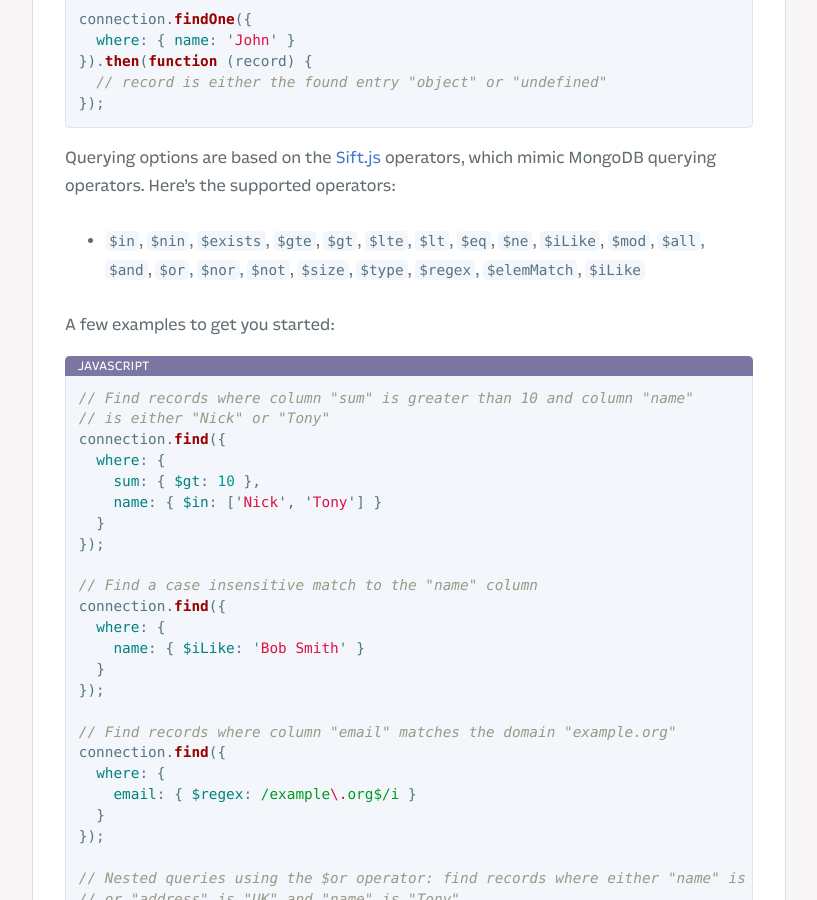
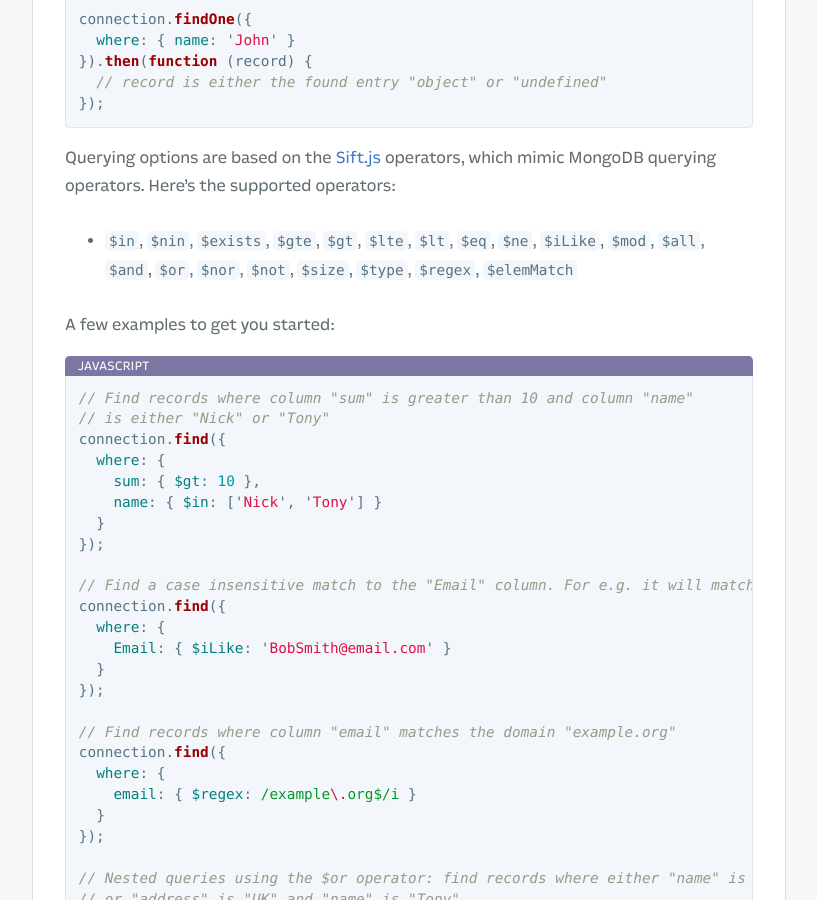
Before and after one commit to Fliplet/fliplet-cli, a Jekyll site: the page built from docs/API/fliplet-datasources.md, in a window 1280 px wide and 900 px high, scrolled down 4585 px. Shown: the whole window, without its empty margins (254-1071 px from the left). Built offline with Jekyll 4.4.1, drawn with Linux system fonts in a browser that asks for light colours; nearby versions of some CDN libraries; our own code applies the rules of GitHub Pages for plain Markdown files; library files that are not in the unit come from our copies; comment, search, counter and statistics services are not loaded; a style sheet for code colours, icons or effects is not loaded.

Commit message:
Update fliplet-datasources.md
Updated based on requested comments.

```diff
--- a/docs/API/fliplet-datasources.md
+++ b/docs/API/fliplet-datasources.md
@@ -159,7 +159,7 @@ connection.findOne({
 
 Querying options are based on the [Sift.js](https://github.com/Fliplet/sift.js) operators, which mimic MongoDB querying operators. Here's the supported operators:
 
-  - `$in`, `$nin`, `$exists`, `$gte`, `$gt`, `$lte`, `$lt`, `$eq`, `$ne`, `$iLike`, `$mod`, `$all`, `$and`, `$or`, `$nor`, `$not`, `$size`, `$type`, `$regex`, `$elemMatch`, `$iLike`
+  - `$in`, `$nin`, `$exists`, `$gte`, `$gt`, `$lte`, `$lt`, `$eq`, `$ne`, `$iLike`, `$mod`, `$all`, `$and`, `$or`, `$nor`, `$not`, `$size`, `$type`, `$regex`, `$elemMatch`
 
 A few examples to get you started:
 
@@ -173,10 +173,10 @@ connection.find({
   }
 });
 
-// Find a case insensitive match to the "name" column
+// Find a case insensitive match to the "Email" column. For e.g. it will match with bobsmith@email.com or Bobsmith@email.com
 connection.find({
   where: {
-    name: { $iLike: 'Bob Smith' }
+    Email: { $iLike: 'BobSmith@email.com' }
   }
 });
 
```
